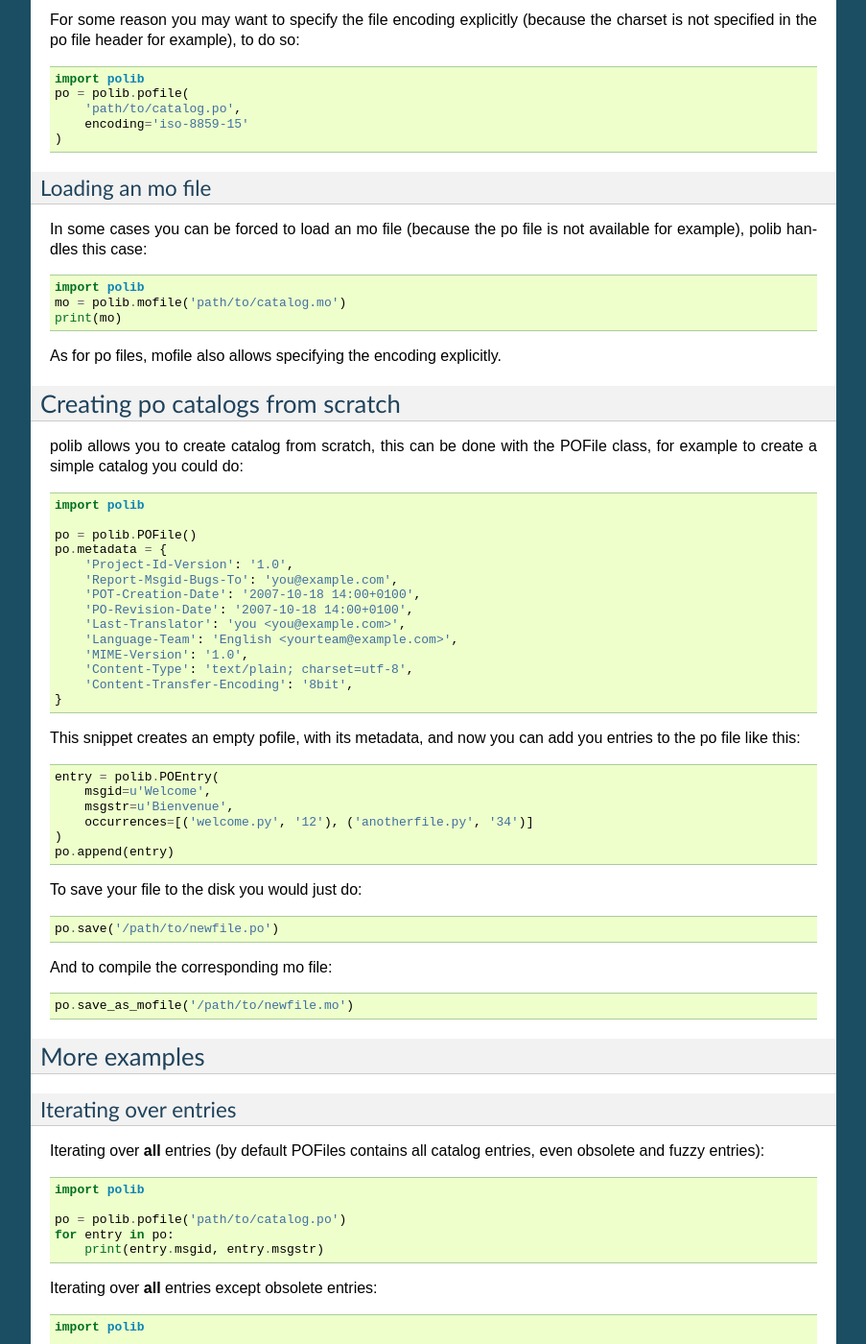
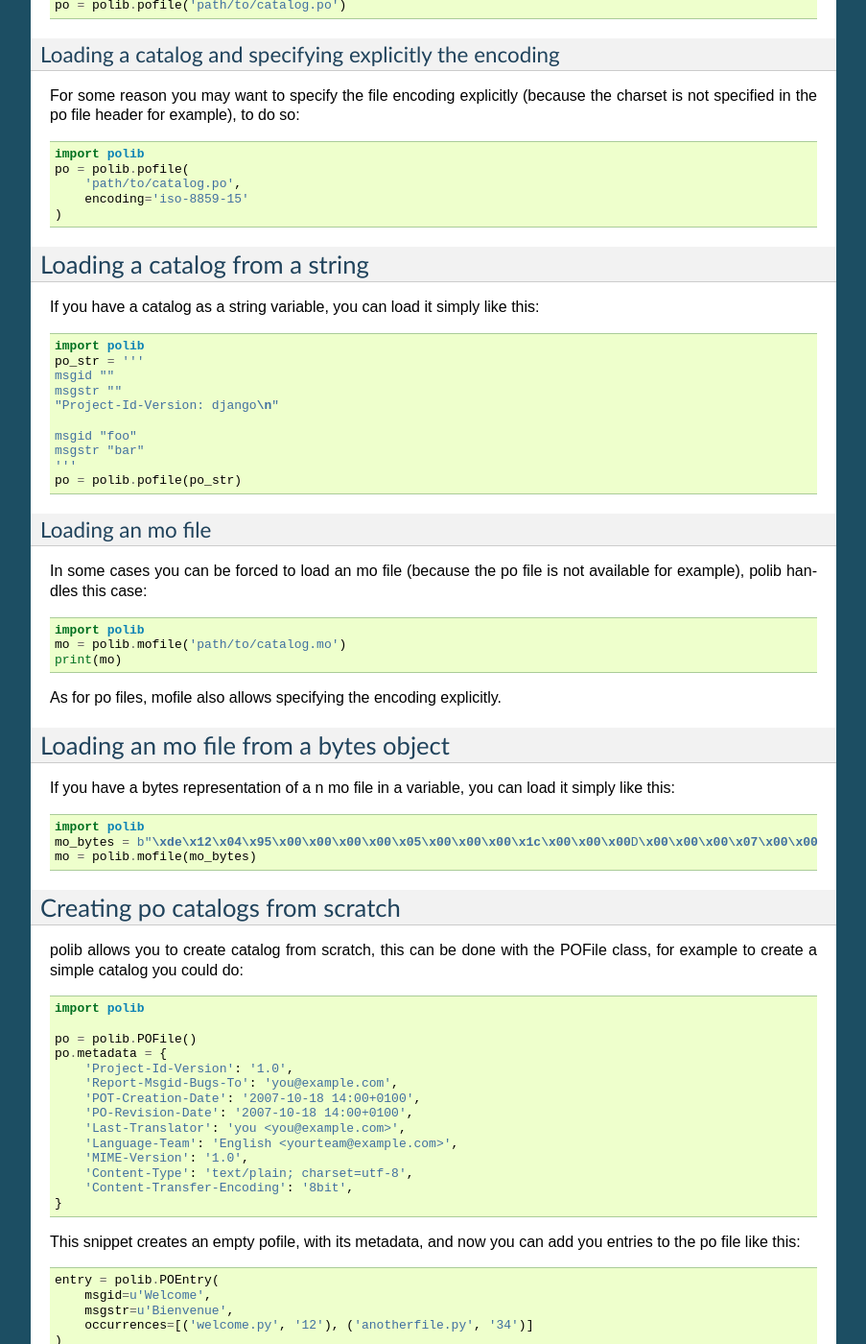
Before and after one commit to izimobil/polib, a Sphinx documentation site: the page built from docs/quickstart.rst, in a window 1280 px wide and 1400 px high, scrolled down 1114 px. Shown: the whole window at 96% size, without its empty margins (198-1101 px from the left). Built offline with Sphinx 7.4.7, drawn with Linux system fonts in a browser that asks for light colours; some of the changed text lies outside the part shown.

Commit message:
Support for loading mo files from bytes object

```diff
--- a/docs/quickstart.rst
+++ b/docs/quickstart.rst
@@ -48,6 +48,7 @@ polib has two main entry points for working with gettext catalogs:
   new po or mo files.
 
 References
+
 * `Gettext Manual <http://www.gnu.org/software/gettext/manual/>`_
 * `PO file format <http://www.gnu.org/software/gettext/manual/html_node/gettext_9.html>`_
 * `MO file format <http://www.gnu.org/software/gettext/manual/html_node/gettext_136.html>`_
@@ -78,6 +79,22 @@ the charset is not specified in the po file header for example), to do so::
         encoding='iso-8859-15'
     )
 
+Loading a catalog from a string
+-------------------------------
+
+If you have a catalog as a string variable, you can load it simply like this::
+
+    import polib
+    po_str = '''
+    msgid ""
+    msgstr ""
+    "Project-Id-Version: django\n"
+
+    msgid "foo"
+    msgstr "bar"
+    '''
+    po = polib.pofile(po_str)
+
 Loading an mo file
 ~~~~~~~~~~~~~~~~~~
 
@@ -89,6 +106,16 @@ available for example), polib handles this case::
     print(mo)
 
 As for po files, mofile also allows specifying the encoding explicitly.
+
+Loading an mo file from a bytes object
+--------------------------------------
+
+If you have a bytes representation of a n mo file in a variable,
+you can load it simply like this::
+
+    import polib
+    mo_bytes = b"\xde\x12\x04\x95\x00\x00\x00\x00\x05\x00\x00\x00\x1c\x00\x00\x00D\x00\x00\x00\x07\x00\x00\x00l\x00\x00\x00\x00\x00\x00\x00\x88\x00\x00\x00\x10\x00\x00\x00\x89\x00\x00\x00\x07\x00\x00\x00\x9a\x00\x00\x00\x0c\x00\x00\x00\xa2\x00\x00\x00\x0b\x00\x00\x00\xaf\x00\x00\x00(\x00\x00\x00\xbb\x00\x00\x00\n\x00\x00\x00\xe4\x00\x00\x00\x10\x00\x00\x00\xef\x00\x00\x00\x0f\x00\x00\x00\x00\x01\x00\x00\x16\x00\x00\x00\x10\x01\x00\x00\x01\x00\x00\x00\x03\x00\x00\x00\x05\x00\x00\x00\x00\x00\x00\x00\x04\x00\x00\x00\x00\x00\x00\x00\x02\x00\x00\x00\x00SNAR_BEZEICHNUNG\x00conform\x00inconclusive\x00non-conform\x00Content-Type: text/plain; charset=UTF-8\n\x00Feldfrucht\x00\xc3\x9cbereinstimmung\x00Nicht eindeutig\x00Keine \xc3\x9cbereinstimmung\x00"
+    mo = polib.mofile(mo_bytes)
 
 
 Creating po catalogs from scratch
```
Also changed, not shown: polib.py (+13 -4 lines), 1 other file.
